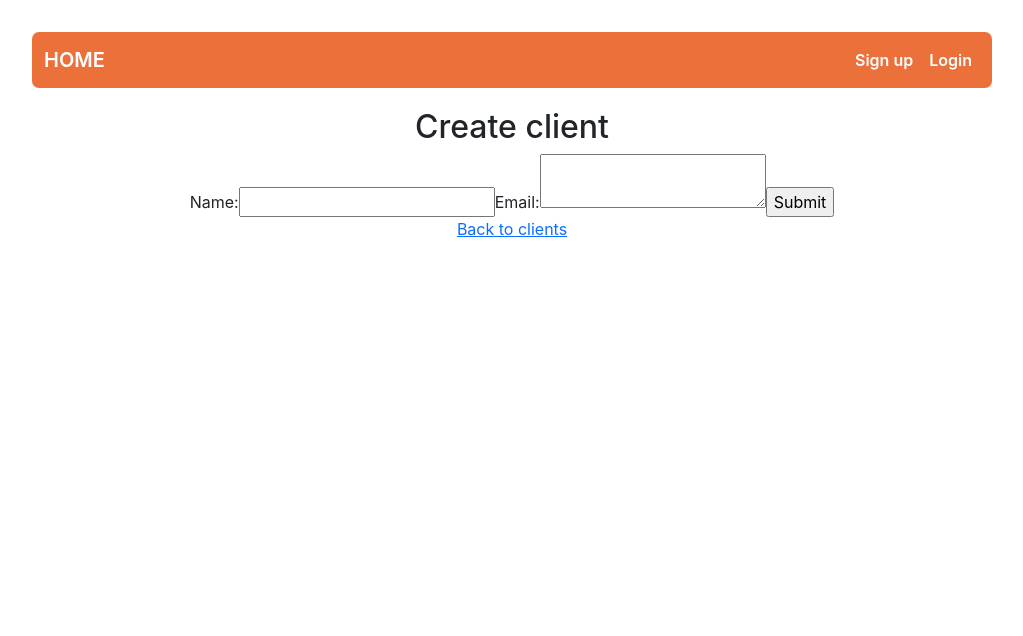
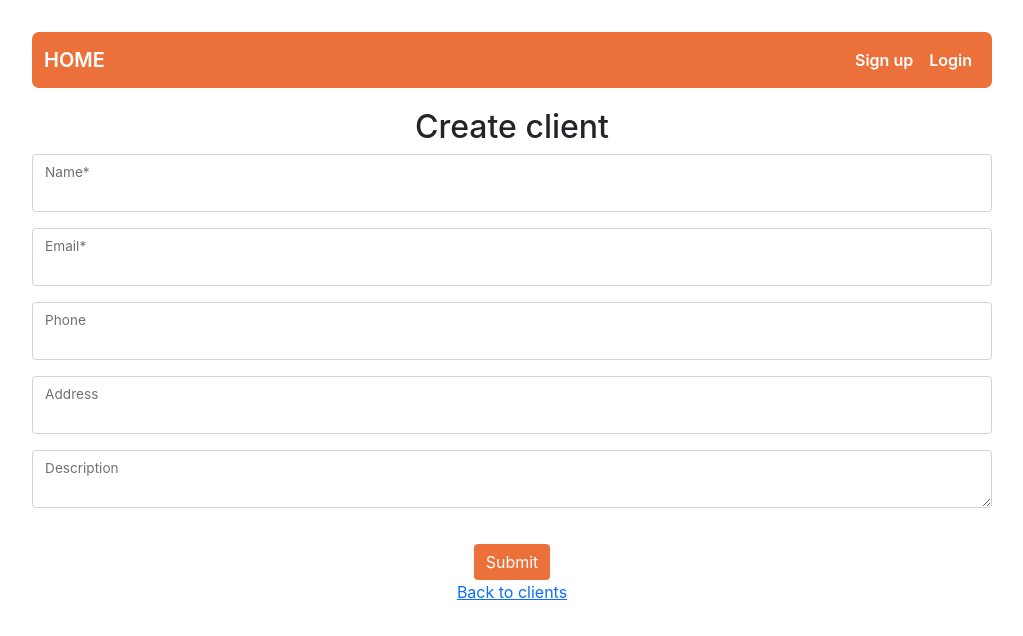
Before and after one commit to Karina-N/plan-your-meetings-client, a React (Create React App) app: page /clients/add in a window 1280 px wide. Shown: the top 636 px of the page, without its empty margins (128-1151 px from the left). Built offline with nearby package versions, Linux system fonts and the light colour scheme; no server answers.

Commit message:
style create client/meeting forms

```diff
--- a/src/components/clients/AddClient.js
+++ b/src/components/clients/AddClient.js
@@ -31,21 +31,71 @@ class AddClient extends React.Component {
 
   render() {
     return (
-      <div>
-        <h2>Create client</h2>
-        <form className="form" onSubmit={this.handleFormSubmit}>
-          <label>
-            Name:
-            <input type="text" name="name" value={this.state.name} onChange={(e) => this.handleChange(e)} />
-          </label>
-          <label>
-            Email:
-            <textarea name="email" value={this.state.email} onChange={(e) => this.handleChange(e)} />
-          </label>
-          <input type="submit" value="Submit" />
+      <>
+        <form onSubmit={this.handleFormSubmit}>
+          <h2>Create client</h2>
+          <div className="form-floating mb-3">
+            <input
+              type="text"
+              className="form-control"
+              id="floatingInput"
+              name="name"
+              value={this.state.name}
+              onChange={this.handleChange}
+            />
+            <label for="floatingInput">Name*</label>
+          </div>
+          <div className="form-floating mb-3">
+            <input
+              type="email"
+              className="form-control"
+              id="floatingInput"
+              name="email"
+              value={this.state.email}
+              onChange={this.handleChange}
+            />
+            <label for="floatingInput">Email*</label>
+          </div>
+          <div className="form-floating mb-3">
+            <input
+              type="text"
+              className="form-control"
+              id="floatingInput"
+              name="phone"
+              value={this.state.phone}
+              onChange={this.handleChange}
+            />
+            <label for="floatingInput">Phone</label>
+          </div>
+          <div className="form-floating mb-3">
+            <input
+              type="text"
+              className="form-control"
+              id="floatingInput"
+              name="address"
+              value={this.state.address}
+              onChange={this.handleChange}
+            />
+            <label for="floatingInput">Address</label>
+          </div>
+          <div className="form-floating mb-3">
+            <textarea
+              type="text"
+              className="form-control"
+              id="floatingInput"
+              name="description"
+              value={this.state.description}
+              onChange={this.handleChange}
+            />
+            <label for="floatingInput">Description</label>
+          </div>
+
+          <button type="submit" className="btn btn-primary form-btn">
+            Submit
+          </button>
         </form>
         <Link to={"/clients"}>Back to clients</Link>
-      </div>
+      </>
     );
   }
 }
--- a/src/components/meetings/AddMeeting.js
+++ b/src/components/meetings/AddMeeting.js
@@ -48,10 +48,17 @@ class AddMeeting extends React.Component {
 
   render() {
     return (
-      <div>
-        <h2>Create meeting</h2>
-        <form className="form" onSubmit={this.handleFormSubmit}>
-          <select defaultValue={"DEFAULT"} name="client" onChange={(e) => this.handleSelection(e)}>
+      <>
+        <form onSubmit={this.handleFormSubmit}>
+          <h2>Create meeting</h2>
+
+          <select
+            className="form-select form-select-lg mb-3"
+            aria-label=".form-select-lg example"
+            defaultValue={"DEFAULT"}
+            name="client"
+            onChange={(e) => this.handleSelection(e)}
+          >
             <option value="DEFAULT" disabled>
               Select Client
             </option>
@@ -60,22 +67,58 @@ class AddMeeting extends React.Component {
             ))}
           </select>
 
-          <label>
-            Date:
-            <input type="text" name="date" value={this.state.date} onChange={(e) => this.handleChange(e)} />
-          </label>
-          <label>
-            Title:
-            <input type="text" name="title" value={this.state.title} onChange={(e) => this.handleChange(e)} />
-          </label>
-          <label>
-            Location:
-            <input type="text" name="location" value={this.state.location} onChange={(e) => this.handleChange(e)} />
-          </label>
-          <input type="submit" value="Submit" />
+          <div className="form-floating mb-3">
+            <input
+              type="text"
+              className="form-control"
+              id="floatingInput"
+              name="date"
+              value={this.state.date}
+              onChange={this.handleChange}
+            />
+            <label for="floatingInput">Date*</label>
+          </div>
+          <div className="form-floating mb-3">
+            <input
+              type="text"
+              className="form-control"
+              id="floatingInput"
+              name="title"
+              value={this.state.title}
+              onChange={this.handleChange}
+            />
+            <label for="floatingInput">Title*</label>
+          </div>
+          <div className="form-floating mb-3">
+            <input
+              type="text"
+              className="form-control"
+              id="floatingInput"
+              name="location"
+              value={this.state.location}
+              onChange={this.handleChange}
+            />
+            <label for="floatingInput">Location*</label>
+          </div>
+          <div className="form-floating mb-3">
+            <textarea
+              type="text"
+              className="form-control"
+              id="floatingInput"
+              name="description"
+              value={this.state.description}
+              onChange={this.handleChange}
+            />
+            <label for="floatingInput">Description</label>
+          </div>
+
+          <button type="submit" className="btn btn-primary form-btn">
+            Submit
+          </button>
         </form>
+
         <Link to={"/meetings"}>Back to clients</Link>
-      </div>
+      </>
     );
   }
 }
```
